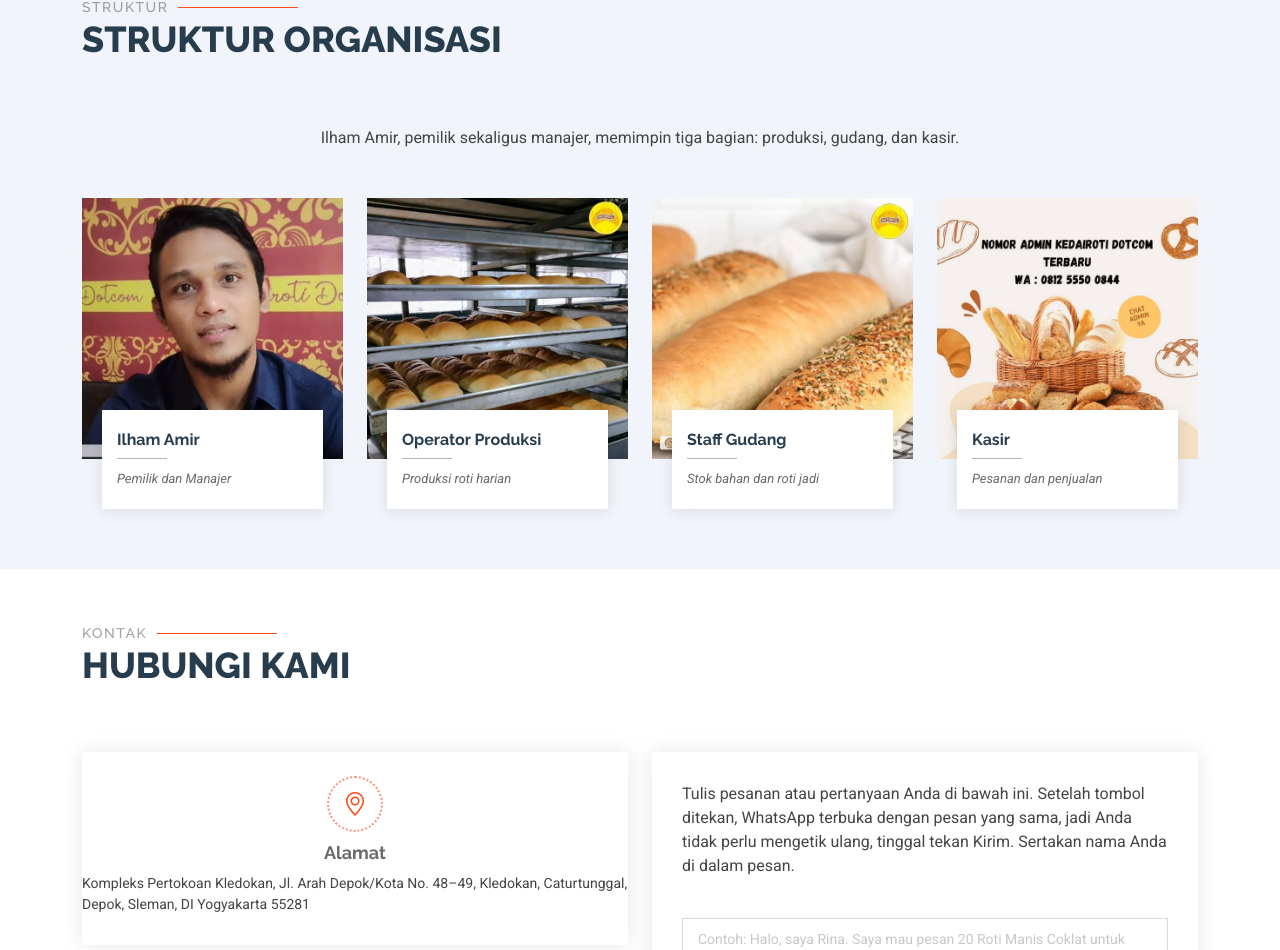
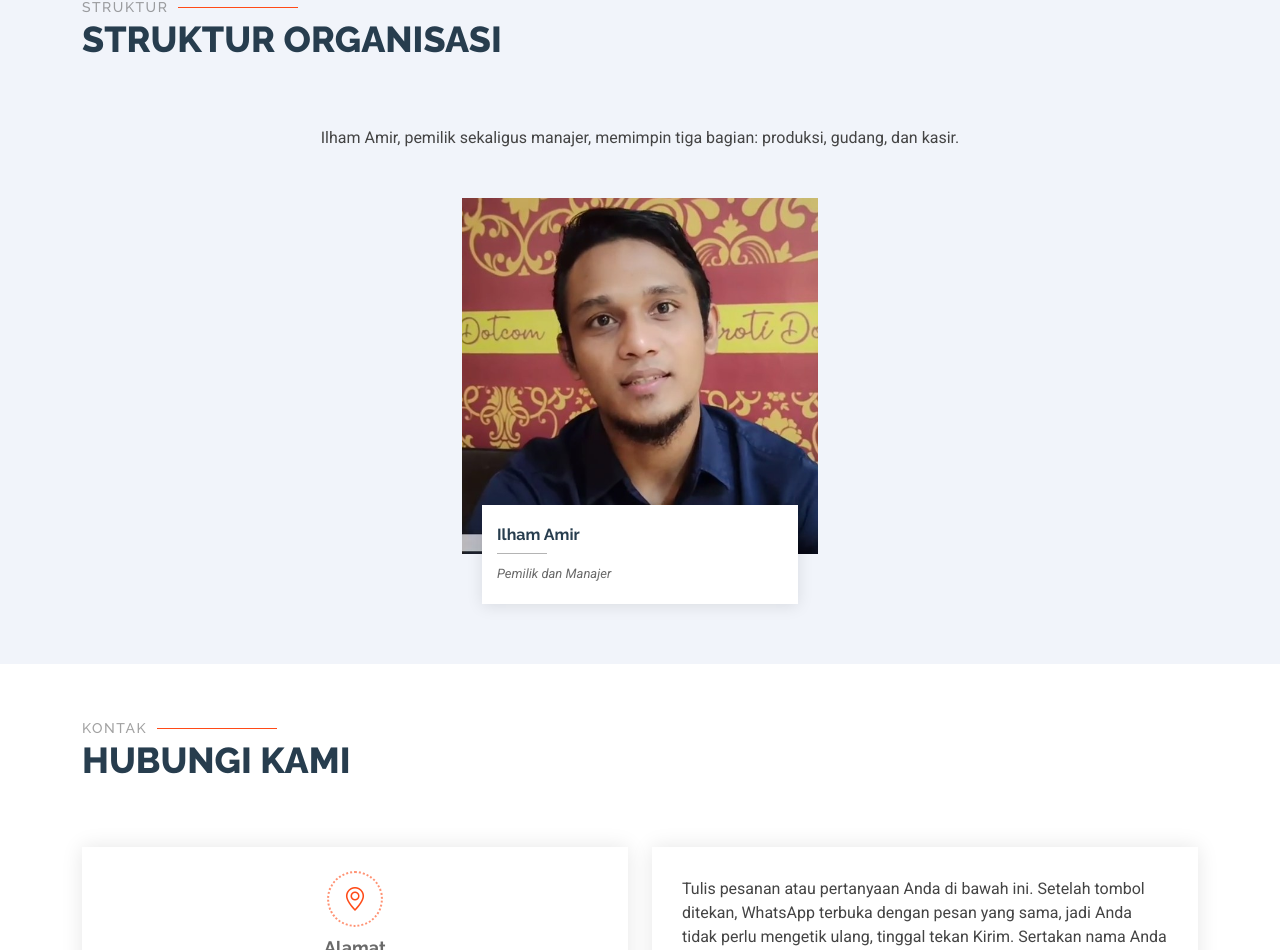
Before and after one commit to farforfar/apsi-kedairoti-dotcom, a plain HTML site: page index.html in a window 1280 px wide. Shown: the part 4795-5745 px from the top of the page. Drawn offline with Linux system fonts and the light colour scheme.

Commit message:
Struktur: tampilkan pemilik saja

```diff
--- a/index.html
+++ b/index.html
@@ -494,44 +494,14 @@
 
         <p class="text-center mb-5" data-aos="fade-up">Ilham Amir, pemilik sekaligus manajer, memimpin tiga bagian: produksi, gudang, dan kasir.</p>
 
-        <div class="row gy-5">
+        <div class="row gy-5 justify-content-center">
 
-          <div class="col-lg-3 col-md-6" data-aos="fade-up" data-aos-delay="100">
+          <div class="col-lg-4 col-md-6" data-aos="fade-up" data-aos-delay="100">
             <div class="member">
               <div class="pic"><img src="assets/img/kedairoti/struktur-pemilik.jpg" class="img-fluid" alt="Ilham Amir, pemilik Kedairoti Dotcom" width="600" height="600"></div>
               <div class="member-info">
                 <h4>Ilham Amir</h4>
                 <span>Pemilik dan Manajer</span>
-              </div>
-            </div>
-          </div><!-- End Team Member -->
-
-          <div class="col-lg-3 col-md-6" data-aos="fade-up" data-aos-delay="200">
-            <div class="member">
-              <div class="pic"><img src="assets/img/kedairoti/struktur-produksi.jpg" class="img-fluid" alt="" width="600" height="600"></div>
-              <div class="member-info">
-                <h4>Operator Produksi</h4>
-                <span>Produksi roti harian</span>
-              </div>
-            </div>
-          </div><!-- End Team Member -->
-
-          <div class="col-lg-3 col-md-6" data-aos="fade-up" data-aos-delay="300">
-            <div class="member">
-              <div class="pic"><img src="assets/img/kedairoti/struktur-gudang.jpg" class="img-fluid" alt="" width="600" height="600"></div>
-              <div class="member-info">
-                <h4>Staff Gudang</h4>
-                <span>Stok bahan dan roti jadi</span>
-              </div>
-            </div>
-          </div><!-- End Team Member -->
-
-          <div class="col-lg-3 col-md-6" data-aos="fade-up" data-aos-delay="400">
-            <div class="member">
-              <div class="pic"><img src="assets/img/kedairoti/struktur-kasir.jpg" class="img-fluid" alt="" width="600" height="600"></div>
-              <div class="member-info">
-                <h4>Kasir</h4>
-                <span>Pesanan dan penjualan</span>
               </div>
             </div>
           </div><!-- End Team Member -->
```
Also changed, not shown: assets/img/kedairoti/struktur-gudang.jpg (deleted), assets/img/kedairoti/struktur-kasir.jpg (deleted), assets/img/kedairoti/struktur-produksi.jpg (deleted).
